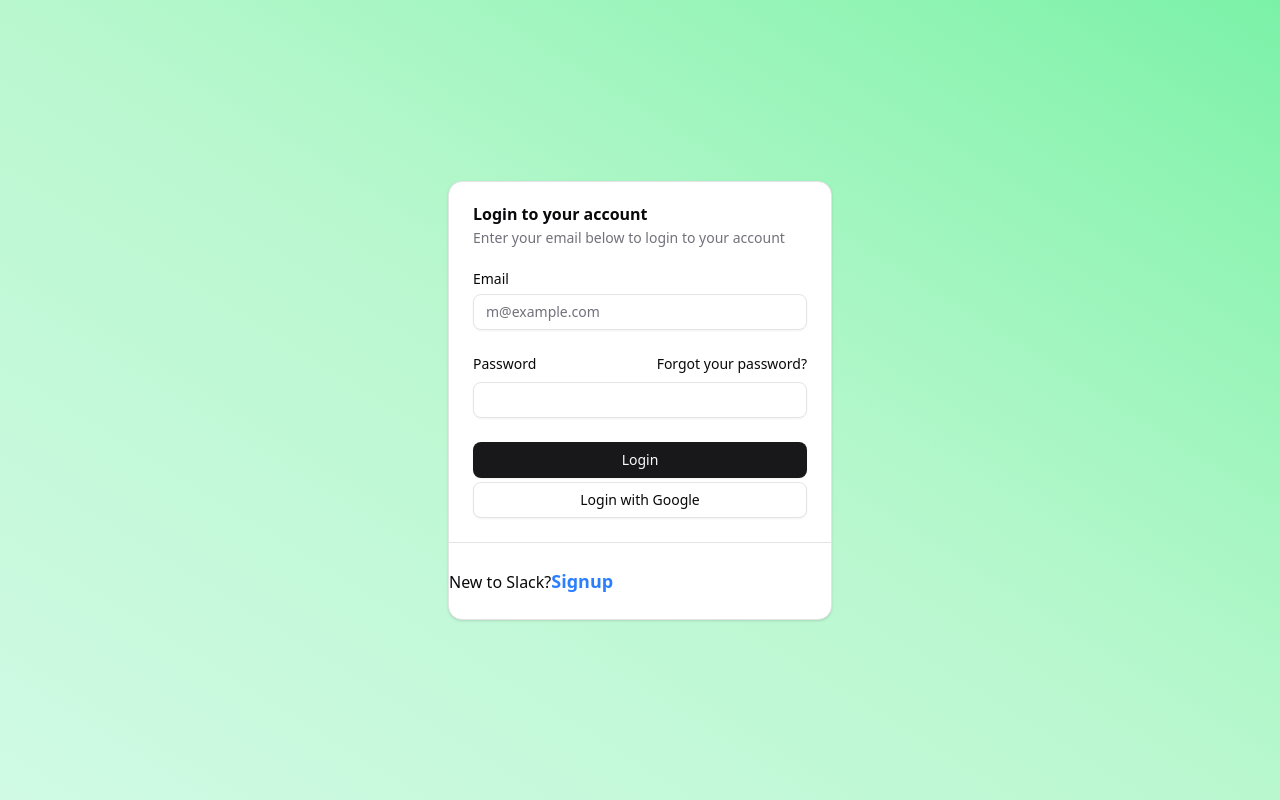
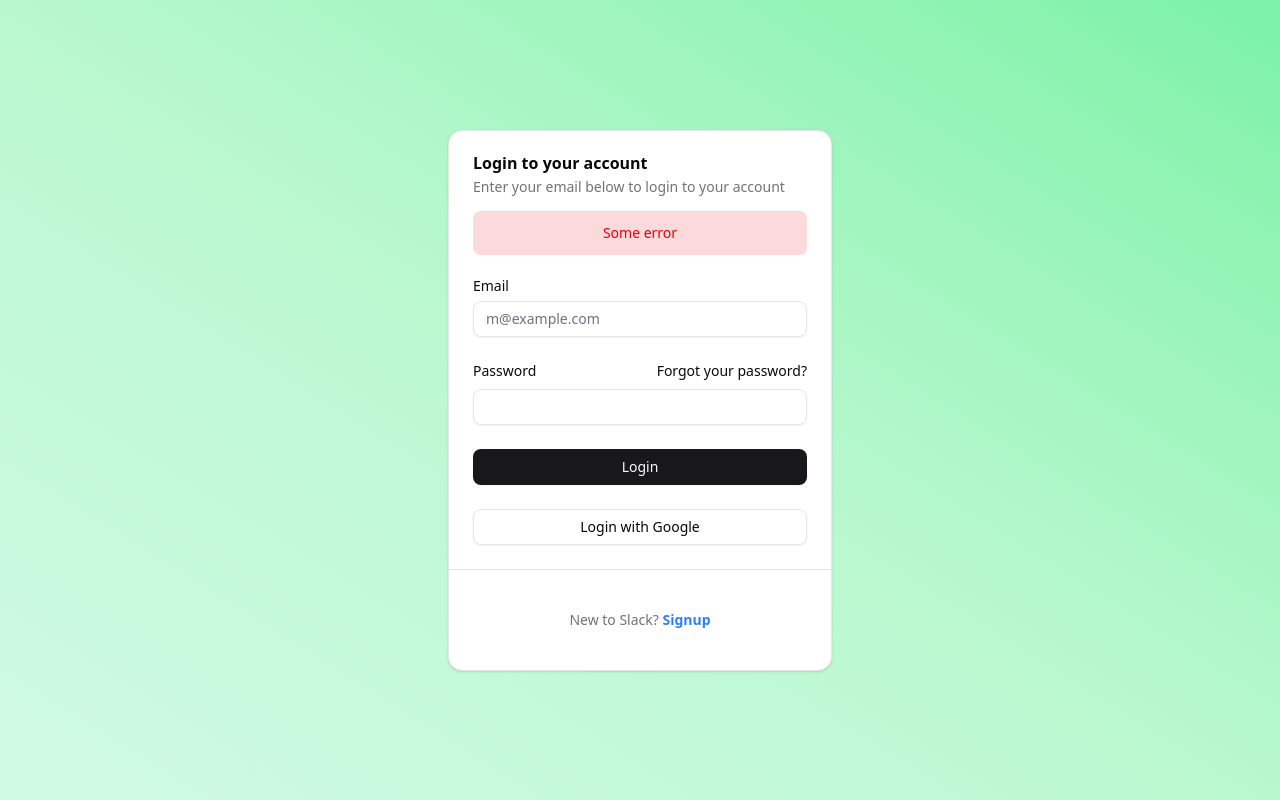
Before and after one commit to Vikas171112/messaging-Slack-frontend, a React (Vite) app: page /auth/signin in a window 1280 px wide. Built offline with nearby package versions, Linux system fonts and the light colour scheme.

Commit message:
Added Some Validation

```diff
--- a/src/components/organisms/Auth/SiginCard.jsx
+++ b/src/components/organisms/Auth/SiginCard.jsx
@@ -11,10 +11,16 @@ import { Input } from "@/components/ui/input";
 import { Label } from "@/components/ui/label";
 import { Separator } from "@/components/ui/separator";
 import React from "react";
-import { useState } from "react";
+// useState is not directly used in SiginCard, it's passed via props, so you can remove it from here if you like
+// import { useState } from "react";
 import { useNavigate } from "react-router-dom";
 
-function SiginCard({ signindetails, setSignindetails }) {
+function SiginCard({
+  signindetails,
+  setSignindetails,
+  onFormSubmit,
+  validationError,
+}) {
   const navigate = useNavigate();
   return (
     <Card className="w-full max-w-sm">
@@ -23,9 +29,28 @@ function SiginCard({ signindetails, setSignindetails }) {
         <CardDescription>
           Enter your email below to login to your account
         </CardDescription>
+        {validationError.message && (
+          <div
+            className="
+              bg-destructive/15  /* Light background for the error message */
+              text-destructive   /* Default text color for errors (usually defined in shadcn) */
+              p-3                /* Padding inside the error box */
+              rounded-md         /* Rounded corners */
+              mt-2               /* Margin top to separate from description */
+              text-sm            /* Smaller font size for error text */
+              font-medium        /* Slightly bolder text */
+              flex items-center  /* For vertical alignment if adding an icon */
+              justify-center     /* For horizontal centering of content */
+              text-center        /* Ensures the text itself is centered */
+            "
+          >
+            <p>{validationError.message}</p>
+          </div>
+        )}
       </CardHeader>
       <CardContent>
-        <form>
+        {/* The form's onSubmit is correct here */}
+        <form onSubmit={onFormSubmit}>
           <div className="flex flex-col gap-6">
             <div className="grid gap-2">
               <Label htmlFor="email">Email</Label>
@@ -64,22 +89,28 @@ function SiginCard({ signindetails, setSignindetails }) {
               />
             </div>
           </div>
+          {/* MOVE THE LOGIN BUTTON INSIDE THE FORM HERE */}
+          <Button type="submit" className="w-full mt-6">
+            {" "}
+            {/* Added mt-6 for spacing */}
+            Login
+          </Button>
         </form>
       </CardContent>
 
       <CardFooter className="flex-col gap-1">
-        <Button type="submit" className="w-full">
-          Login
-        </Button>
+        {/* The Google button can remain here or also be inside the form if its action is part of the form submission process */}
         <Button variant="outline" className="w-full">
           Login with Google
         </Button>
       </CardFooter>
       <Separator />
-      <p>
-        New to Slack?
+      <p className="p-4 text-center text-sm text-muted-foreground">
+        {" "}
+        {/* Added some utility classes for consistent styling */}
+        New to Slack?{" "}
         <span
-          className="text-blue-500 cursor-pointer text-center text-lg font-semibold hover:underline"
+          className="text-blue-500 cursor-pointer font-semibold hover:underline" // Removed redundant text-center text-lg
           onClick={() => {
             navigate("/auth/signup");
           }}
@@ -92,3 +123,28 @@ function SiginCard({ signindetails, setSignindetails }) {
 }
 
 export default SiginCard;
+
+// SignInContainer.jsx remains exactly the same, it's correct.
+// import React, { useState } from "react";
+// import SiginCard from "./SiginCard";
+
+// function SignInContainer() {
+//   const [signindetails, setSignindetails] = useState({
+//     email: "",
+//     password: "",
+//   });
+//   async function signinFormSubmit(e) {
+//     e.preventDefault();
+//     console.log("form Submitted successfully", signindetails);
+//     // Add your actual login logic here
+//   }
+//   return (
+//     <SiginCard
+//       signindetails={signindetails}
+//       setSignindetails={setSignindetails}
+//       onFormSubmit={signinFormSubmit}
+//     />
+//   );
+// }
+
+// export default SignInContainer;
--- a/src/components/organisms/Auth/SignInContainer.jsx
+++ b/src/components/organisms/Auth/SignInContainer.jsx
@@ -6,10 +6,22 @@ function SignInContainer() {
     email: "",
     password: "",
   });
+  const [validationError, setValidationError] = useState({
+    message: "Some error",
+  });
+  async function signinFormSubmit(e) {
+    e.preventDefault();
+    if (!signindetails.email || !signindetails.password) {
+      setValidationError({ massage: "Please fill al the fields" });
+    }
+    console.log("form Submitted suucesfully", signindetails);
+  }
   return (
     <SiginCard
       signindetails={signindetails}
       setSignindetails={setSignindetails}
+      onFormSubmit={signinFormSubmit}
+      validationError={validationError}
     />
   );
 }
--- a/src/components/organisms/Auth/SignupCard.jsx
+++ b/src/components/organisms/Auth/SignupCard.jsx
@@ -1,3 +1,4 @@
+// SignupCard.jsx
 import { Button } from "@/components/ui/button";
 import {
   Card,
@@ -10,10 +11,14 @@ import {
 import { Input } from "@/components/ui/input";
 import { Label } from "@/components/ui/label";
 import { Separator } from "@/components/ui/separator";
-import React, { useState } from "react";
 import { useNavigate } from "react-router-dom";
 
-function SignupCard({ signupDetails, setSignupDetails }) {
+function SignupCard({
+  signupDetails,
+  setSignupDetails,
+  onSubmit,
+  validationError,
+}) {
   const navigate = useNavigate();
   return (
     <Card className="w-full max-w-sm ">
@@ -22,9 +27,28 @@ function SignupCard({ signupDetails, setSignupDetails }) {
         <CardDescription>
           Enter your Email to Create Your Account
         </CardDescription>
+
+        {validationError.message && (
+          <div
+            className="
+              bg-destructive/15  /* Light background for the error message */
+              text-destructive   /* Default text color for errors (usually defined in shadcn) */
+              p-3                /* Padding inside the error box */
+              rounded-md         /* Rounded corners */
+              mt-2               /* Margin top to separate from description */
+              text-sm            /* Smaller font size for error text */
+              font-medium        /* Slightly bolder text */
+              flex items-center  /* For vertical alignment if adding an icon */
+              justify-center     /* For horizontal centering of content */
+              text-center        /* Ensures the text itself is centered */
+            "
+          >
+            <p>{validationError.message}</p>
+          </div>
+        )}
       </CardHeader>
       <CardContent>
-        <form action="">
+        <form onSubmit={onSubmit}>
           <div className="flex flex-col gap-4">
             <div className="grid ">
               <Label htmlFor="email">Email</Label>
@@ -44,7 +68,6 @@ function SignupCard({ signupDetails, setSignupDetails }) {
               <Input
                 id="password"
                 type="password"
-                // placeholder="m@example.com"
                 required
                 value={signupDetails.password}
                 onChange={(e) =>
@@ -56,17 +79,16 @@ function SignupCard({ signupDetails, setSignupDetails }) {
               />
             </div>
             <div className="grid">
-              <Label htmlFor="password"> Confirm Password</Label>
+              <Label htmlFor="confirmPassword"> Confirm Password</Label>
               <Input
-                id="password"
+                id="confirmPassword"
                 type="password"
-                // placeholder="m@example.com"
                 required
-                value={signupDetails.password}
+                value={signupDetails.confirmPassword}
                 onChange={(e) =>
                   setSignupDetails({
                     ...signupDetails,
-                    password: e.target.value,
+                    confirmPassword: e.target.value,
                   })
                 }
               />
@@ -75,8 +97,7 @@ function SignupCard({ signupDetails, setSignupDetails }) {
               <Label htmlFor="username">Username</Label>
               <Input
                 id="username"
-                type="username"
-                // placeholder="m@example.com"
+                type="text"
                 required
                 value={signupDetails.username}
                 onChange={(e) =>
@@ -87,27 +108,28 @@ function SignupCard({ signupDetails, setSignupDetails }) {
                 }
               />
             </div>
+
+            <Button type="submit" className="w-full mt-2">
+              Continue
+            </Button>
           </div>
         </form>
       </CardContent>
-      <CardFooter className="flex-col ">
-        <Button type="submit" className="w-full">
-          Continue
-        </Button>
+      <CardFooter className="flex-col gap-2">
         <Button variant="outline" className="w-full">
           Signup with Google
         </Button>
-      </CardFooter>{" "}
+      </CardFooter>
       <Separator />
-      <p>
-        Already have an account?
+      <p className="p-4 text-center text-sm text-muted-foreground">
+        Already have an account?{" "}
         <span
           onClick={() => {
             navigate("/auth/signin");
           }}
-          className="text-blue-500 cursor-pointer text-center text-lg font-semibold hover:underline"
+          className="text-blue-500 cursor-pointer font-semibold hover:underline"
         >
-          Signin
+          Sign In
         </span>
       </p>
     </Card>
--- a/src/components/organisms/Auth/SignupContainer.jsx
+++ b/src/components/organisms/Auth/SignupContainer.jsx
@@ -4,13 +4,42 @@ import SignupCard from "@/components/organisms/Auth/SignupCard";
 function SignupContainer() {
   const [signupDetails, setSignupDetails] = useState({
     email: "",
+    confirmPassword: "",
     password: "",
     username: "",
   });
+  const [validationError, setValidationError] = useState({ message: "" });
+
+  async function onFormSubmit(e) {
+    e.preventDefault();
+
+    setValidationError({ message: "" });
+
+    if (
+      !signupDetails.email ||
+      !signupDetails.password ||
+      !signupDetails.confirmPassword ||
+      !signupDetails.username
+    ) {
+      setValidationError({ message: "All Fields are Required" });
+
+      return;
+    }
+
+    if (signupDetails.password !== signupDetails.confirmPassword) {
+      setValidationError({ message: "Passwords do not match" });
+      return;
+    }
+
+    console.log("Form Submitted successfully!", signupDetails);
+  }
+
   return (
     <SignupCard
       signupDetails={signupDetails}
       setSignupDetails={setSignupDetails}
+      onSubmit={onFormSubmit}
+      validationError={validationError}
     />
   );
 }
```
